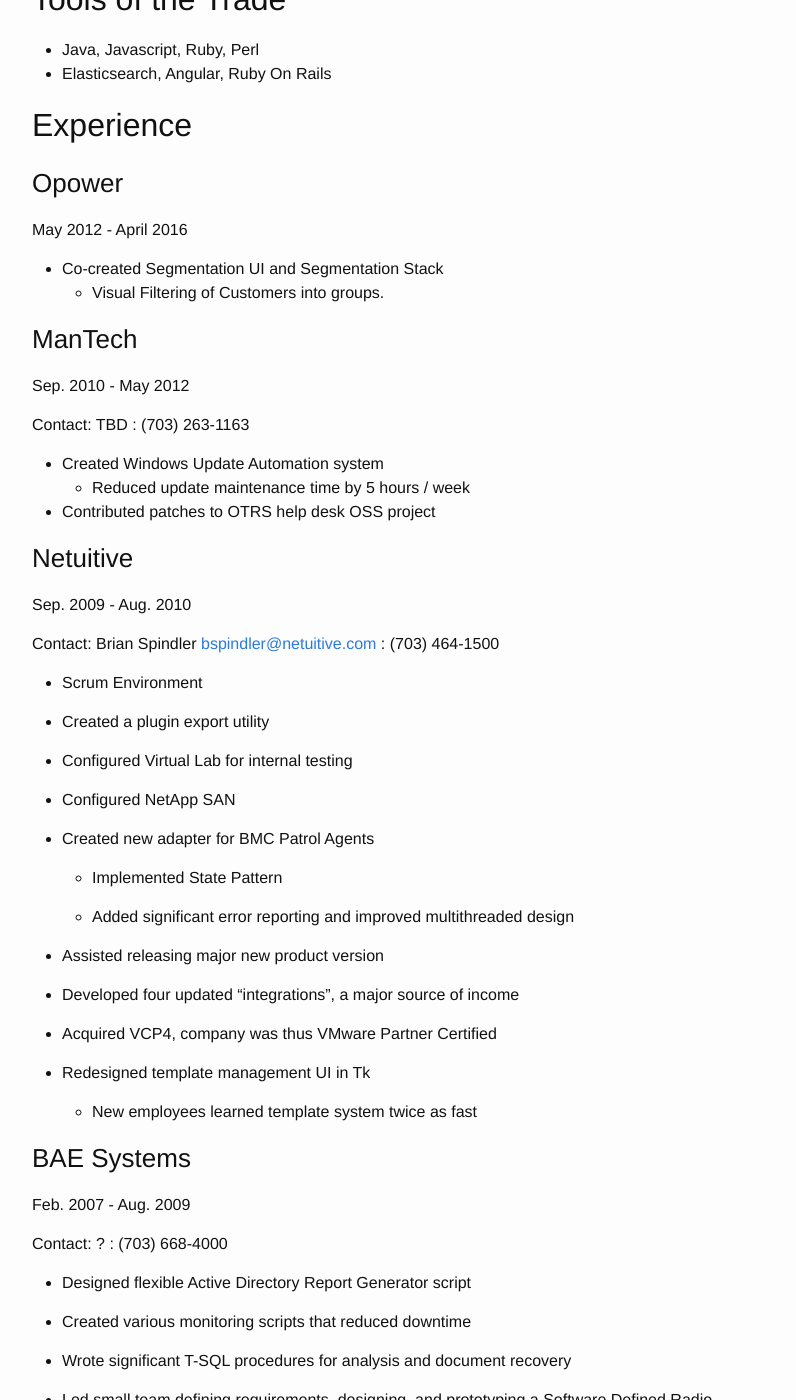
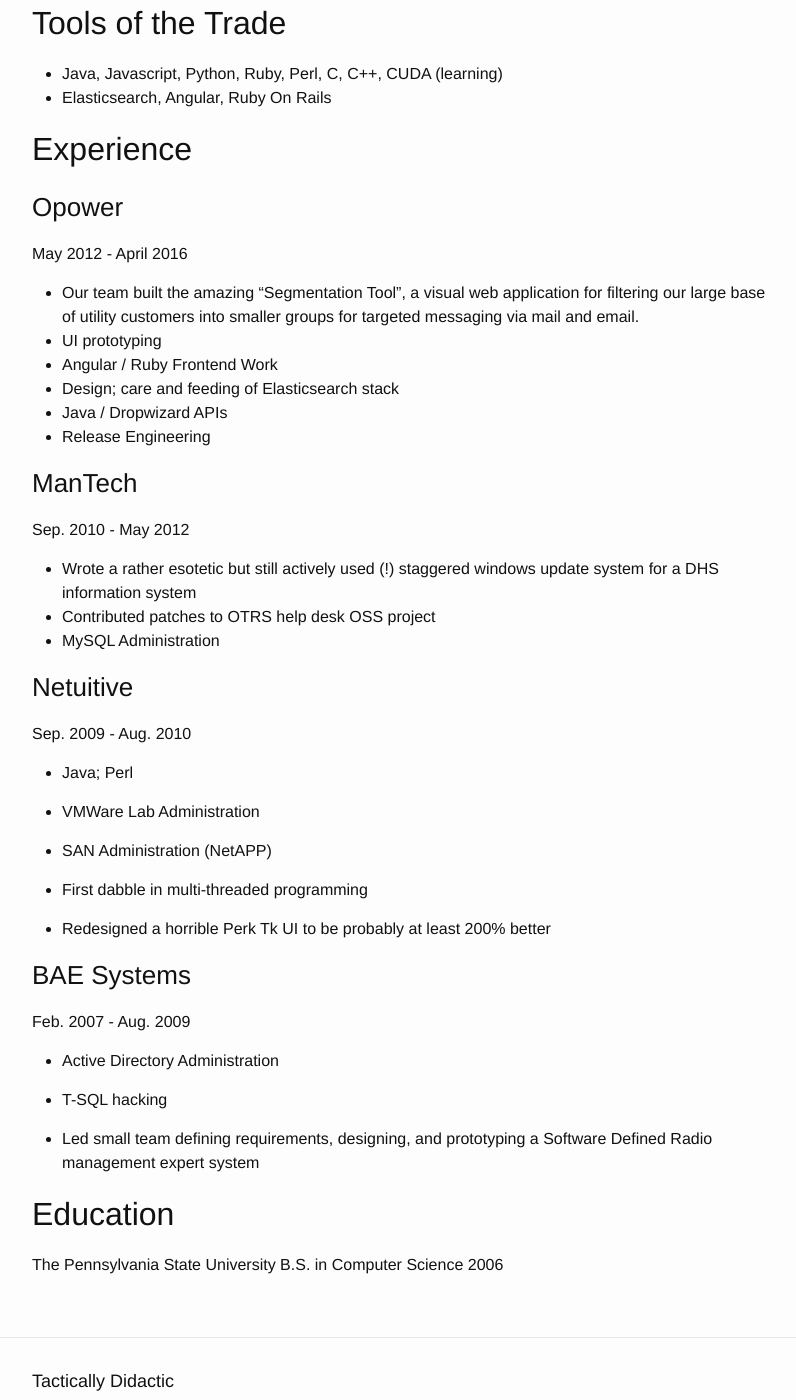
Before and after one commit to vattay/vattay.github.com, a Jekyll site: the page built from resume.md, in a window 1280 px wide and 1400 px high, scrolled down 531 px. Shown: the whole window, without its empty margins (238-1034 px from the left). Built offline with Jekyll 4.4.1, drawn with Linux system fonts in a browser that asks for light colours; some of the changed text lies outside the part shown.

Commit message:
Update resume.md

```diff
--- a/resume.md
+++ b/resume.md
@@ -15,13 +15,13 @@ group: navigation
 
 ## Interests
 
-- Autonomous Systems
-- Machine Learning
-- Network Security
-
+- Cyptocurrency
+- FinTech
+- GPU Programming
+- Neural Networks
 
 ## Tools of the Trade
- - Java, Javascript, Ruby, Perl
+ - Java, Javascript, Python, Ruby, Perl, C, C++, CUDA (learning)
  - Elasticsearch, Angular, Ruby On Rails
 
 ## Experience
@@ -30,71 +30,47 @@ group: navigation
 
 May 2012 - April 2016
 
-- Co-created Segmentation UI and Segmentation Stack
-  - Visual Filtering of Customers into groups.
+- Our team built the amazing "Segmentation Tool", a visual web application for filtering our large base of utility customers into smaller groups for targeted messaging via mail and email.
+- UI prototyping
+- Angular / Ruby Frontend Work
+- Design; care and feeding of Elasticsearch stack
+- Java / Dropwizard APIs
+- Release Engineering
 
 ### ManTech
 
 Sep. 2010 - May 2012
 
-Contact: TBD : (703) 263-1163
-
-- Created Windows Update Automation system
-    - Reduced update maintenance time by 5 hours / week
-
+- Wrote a rather esotetic but still actively used (!) staggered windows update system for a DHS information system
 - Contributed patches to OTRS help desk OSS project
+- MySQL Administration
 
 ### Netuitive
 
 Sep. 2009 - Aug. 2010
 
-Contact: Brian Spindler <bspindler@netuitive.com> : (703) 464-1500
+- Java; Perl
 
-- Scrum Environment
+- VMWare Lab Administration
 
-- Created a plugin export utility
+- SAN Administration (NetAPP)
 
-- Configured Virtual Lab for internal testing
+- First dabble in multi-threaded programming
 
-- Configured NetApp SAN
-
-- Created new adapter for BMC Patrol Agents
-
-    - Implemented State Pattern
-
-    - Added significant error reporting and improved multithreaded design
-
-- Assisted releasing major new product version
-
-- Developed four updated  "integrations", a major source of income
-
-- Acquired VCP4, company was thus VMware Partner Certified
-
-- Redesigned template management UI in Tk
-
-    - New employees learned template system twice as fast
+- Redesigned a horrible Perk Tk UI to be probably at least 200% better
 
 
 ### BAE Systems
 
 Feb. 2007 - Aug. 2009
 
-Contact: ? : (703) 668-4000
+- Active Directory Administration
 
-- Designed flexible Active Directory Report Generator script
-
-- Created various monitoring scripts that reduced downtime
-
-- Wrote significant T-SQL procedures for analysis and document recovery
+- T-SQL hacking
 
 - Led small team defining requirements, designing, and prototyping
     a Software Defined Radio management expert system
 
-- Modified PHP web application to support change management workflow
-
 ## Education
 The Pennsylvania State University
 B.S. in Computer Science 2006
-
-## Certification
-VCP4 => 44371
```
